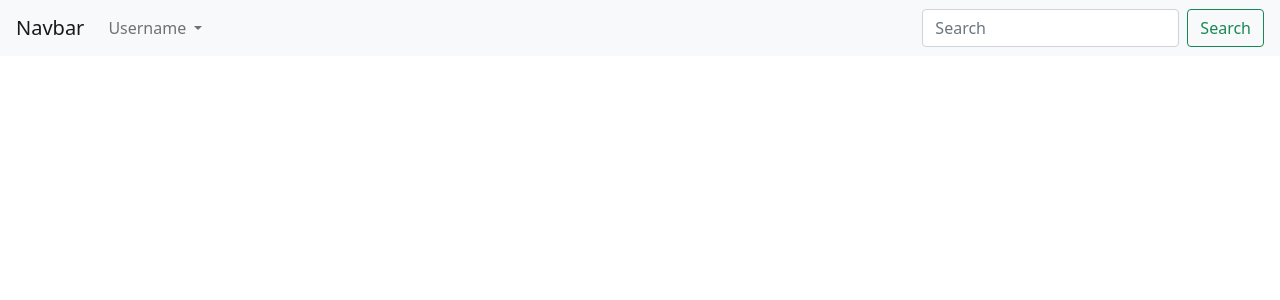
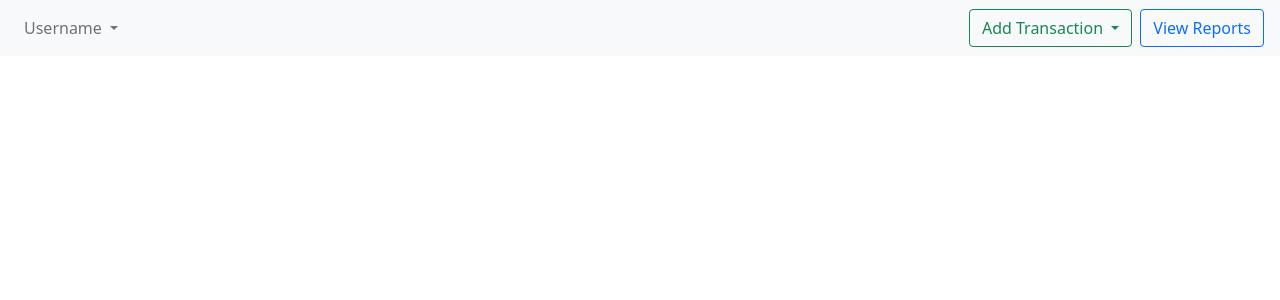
Before and after one commit to Ritika372/expense-tracker-frontend, an Angular app: page / in a window 1280 px wide. Shown: the top 300 px of the page. Built offline with nearby package versions, Linux system fonts and the light colour scheme.

Commit message:
Update navbar.component.html

```diff
--- a/src/app/components/navbar/navbar.component.html
+++ b/src/app/components/navbar/navbar.component.html
@@ -1,5 +1,4 @@
 <nav class="navbar navbar-expand-lg navbar-light bg-light">
-  <a class="navbar-brand" href="#">Navbar</a>
   <button
     class="navbar-toggler"
     type="button"
@@ -33,16 +32,27 @@
         </div>
       </li>
     </ul>
-    <form class="form-inline my-2 my-lg-0">
-      <input
-        class="form-control mr-sm-2"
-        type="search"
-        placeholder="Search"
-        aria-label="Search"
-      />
-      <button class="btn btn-outline-success my-2 my-sm-0" type="submit">
-        Search
+    <div class="btn-group">
+      <button
+        type="button"
+        class="btn btn-outline-success my-2 my-sm-0 dropdown-toggle"
+        data-toggle="dropdown"
+        aria-haspopup="true"
+        aria-expanded="false"
+      >
+        Add Transaction
       </button>
-    </form>
+      <div class="dropdown-menu">
+        <a class="dropdown-item" href="#"
+          ><span class="text-success">Add Income</span>
+        </a>
+        <a class="dropdown-item" href="#"
+          ><span class="text-danger">Add Expense</span></a
+        >
+      </div>
+    </div>
+    <button class="btn btn-outline-primary my-3 my-sm-0 ml-2" type="button">
+      View Reports
+    </button>
   </div>
 </nav>
```
